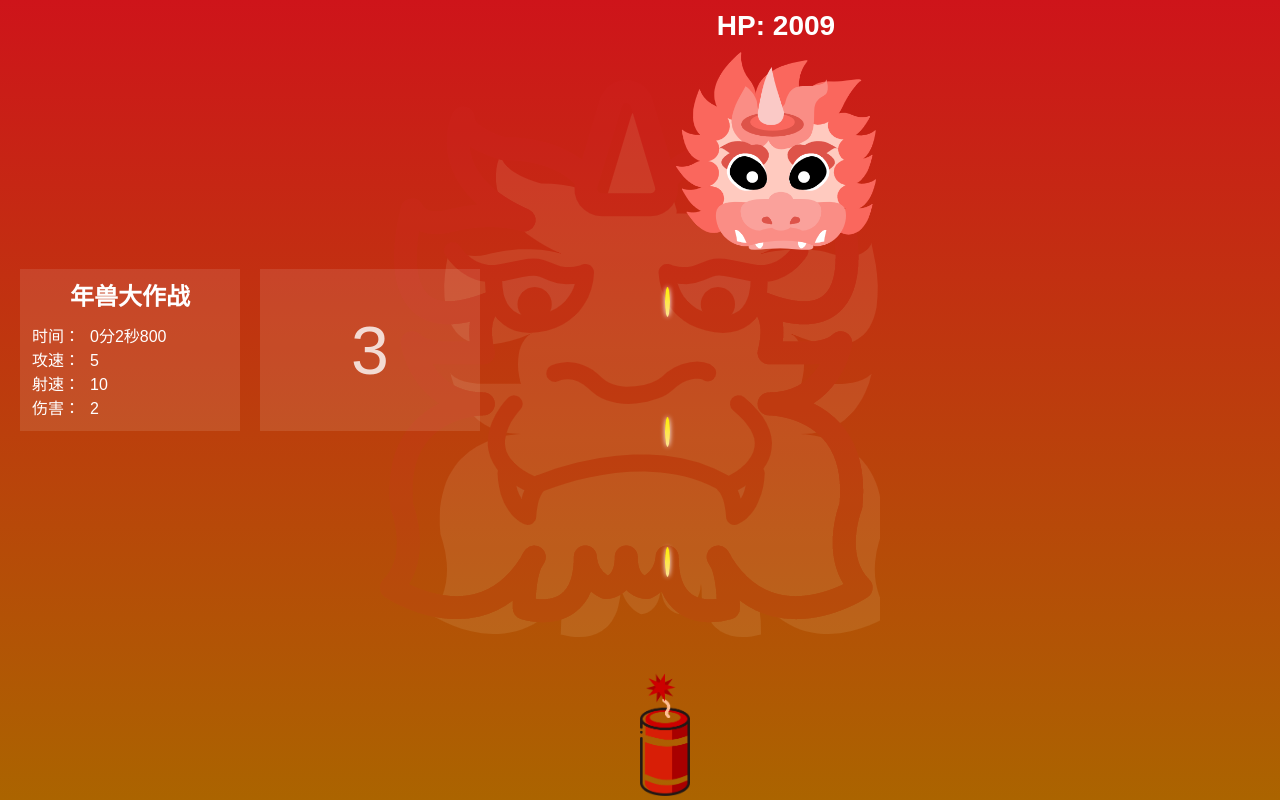
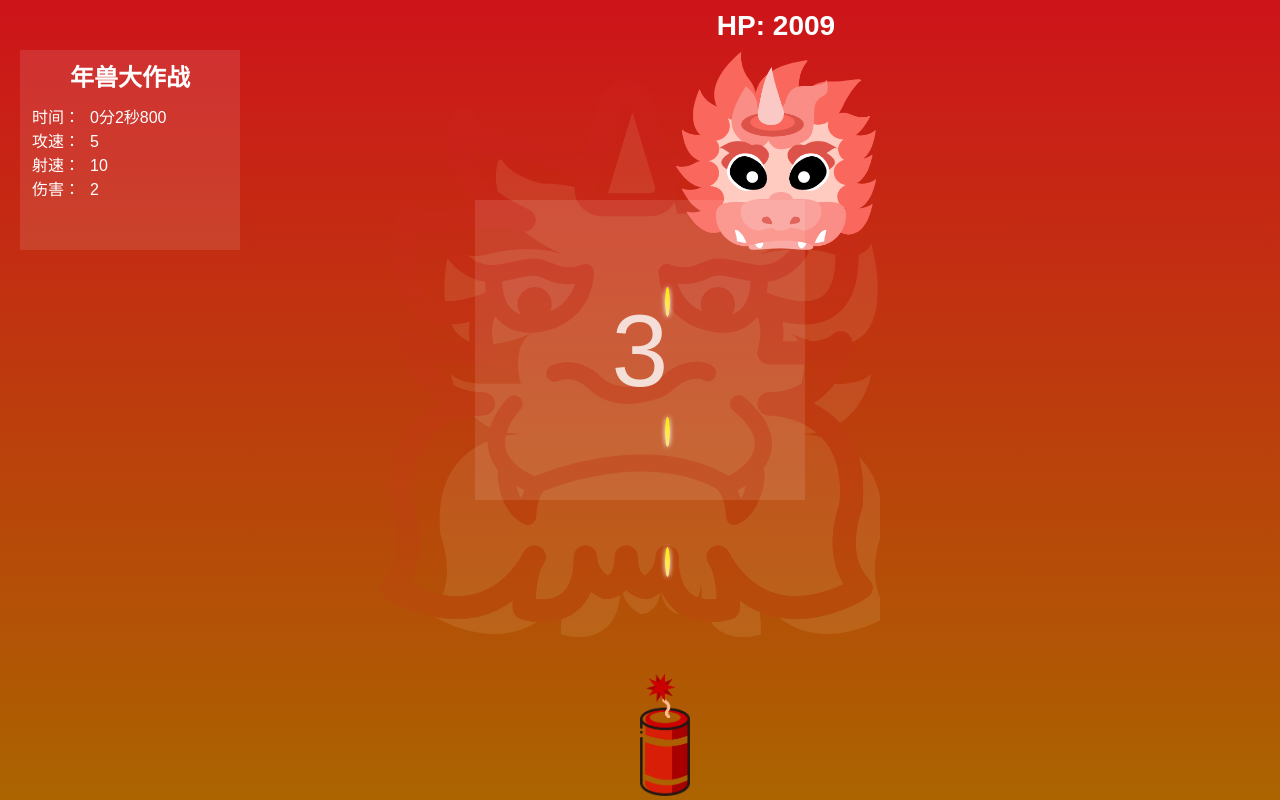
Before and after one commit to heyongsheng/new-year-game, a Vue app: page / in a window 1280 px wide. Both pictures are taken after a click on the element "开始游戏". Built offline with nearby package versions, Linux system fonts and the light colour scheme; the HTML template or start-up script is replaced by a standard one.

Commit message:
优化当前问题面板，更突出，更醒目

```diff
--- a/src/components/game.vue
+++ b/src/components/game.vue
@@ -3,7 +3,7 @@
  * @Date: 2022-01-04 21:39:58
  * @email: 1378431028@qq.com
  * @LastEditors: 贺永胜
- * @LastEditTime: 2022-01-08 18:18:12
+ * @LastEditTime: 2022-01-08 22:22:44
  * @Descripttion: 游戏组件
 -->
 <template>
@@ -49,6 +49,7 @@
       <!-- 问题面板 -->
       <div
         class="question-panel panel-item"
+        :class="{clientCenter: question.answerTime > 0}"
         v-for="(question, index) in questionList"
         :key="index"
       >
@@ -337,9 +338,8 @@ export default {
   box-shadow: 0 0 5px #fff;
 }
 /* 面板区域 */
-.panel-wrap {
+/* .panel-wrap {
   position: absolute;
-  /* width: 200px; */
   top: 50%;
   left: 20px;
   transform: translateY(-50%);
@@ -347,13 +347,30 @@ export default {
   display: flex;
   line-height: 1.5;
   flex-wrap: wrap;
+} */
+.panel-wrap {
+  position: absolute;
+  /* width: 200px; */
+  /* top: 50%; */
+  top: 0;
+  bottom: 0;
+  left: 20px;
+  /* transform: translateY(-50%); */
+  color: #fff;
+  display: flex;
+  flex-direction: column;
+  line-height: 1.5;
+  flex-wrap: wrap;
 }
 .panel-item {
   width: 200px;
   background: rgba(255, 255, 255, 0.1);
   padding: 10px;
-  margin-bottom: 100px;
+  margin-bottom: 60px;
   margin-right: 20px;
+  margin-top: 50px;
+  min-height: 180px;
+  position: relative;
 }
 /* 游戏面板 */
 .game-panel {
@@ -377,6 +394,13 @@ export default {
 .question-panel {
   /* margin-top: 20px; */
   position: relative;
+  transition: all .2s;
+}
+.question-panel.clientCenter {
+  position: fixed;
+  top: 50%;
+  left: 50%;
+  transform: translate(-50%, -100%) scale(1.5);
 }
 /* 展示倒计时 */
 .show-count-down {
```
